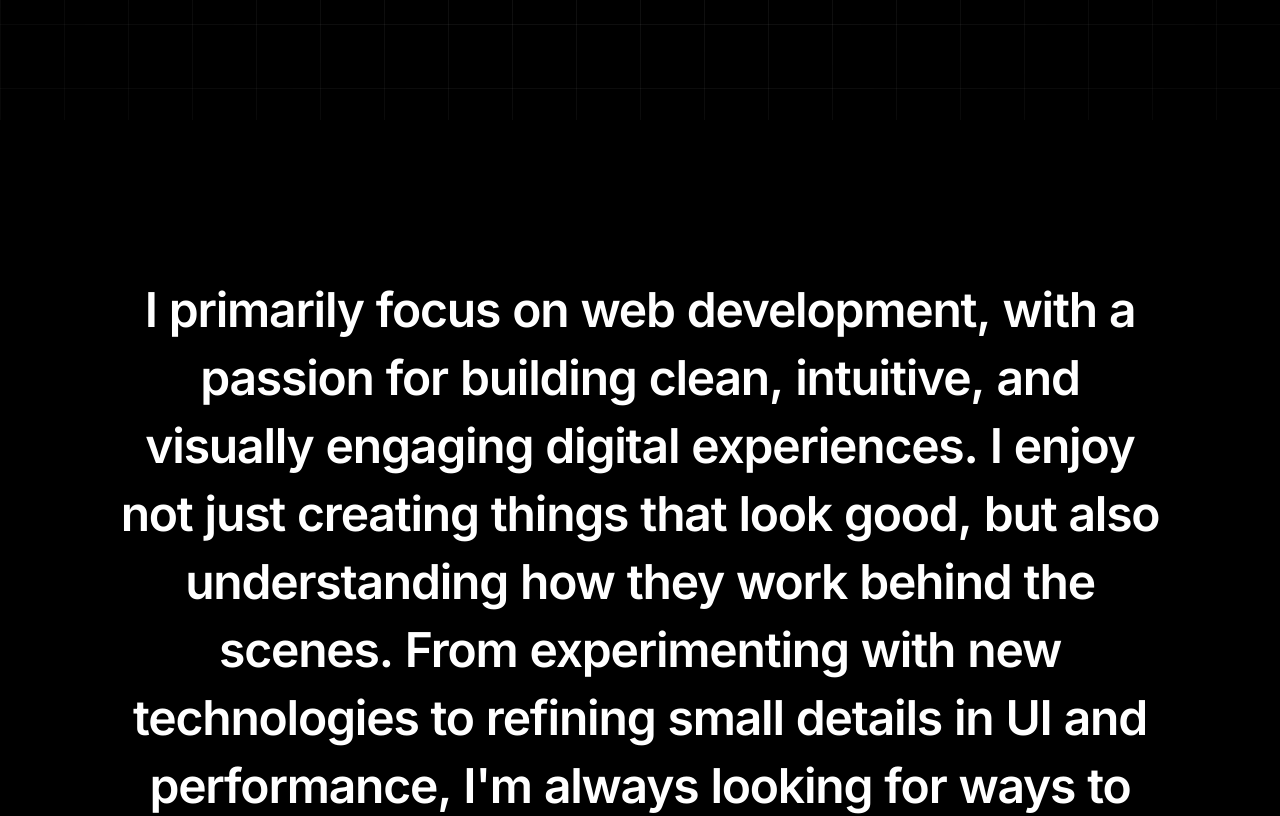
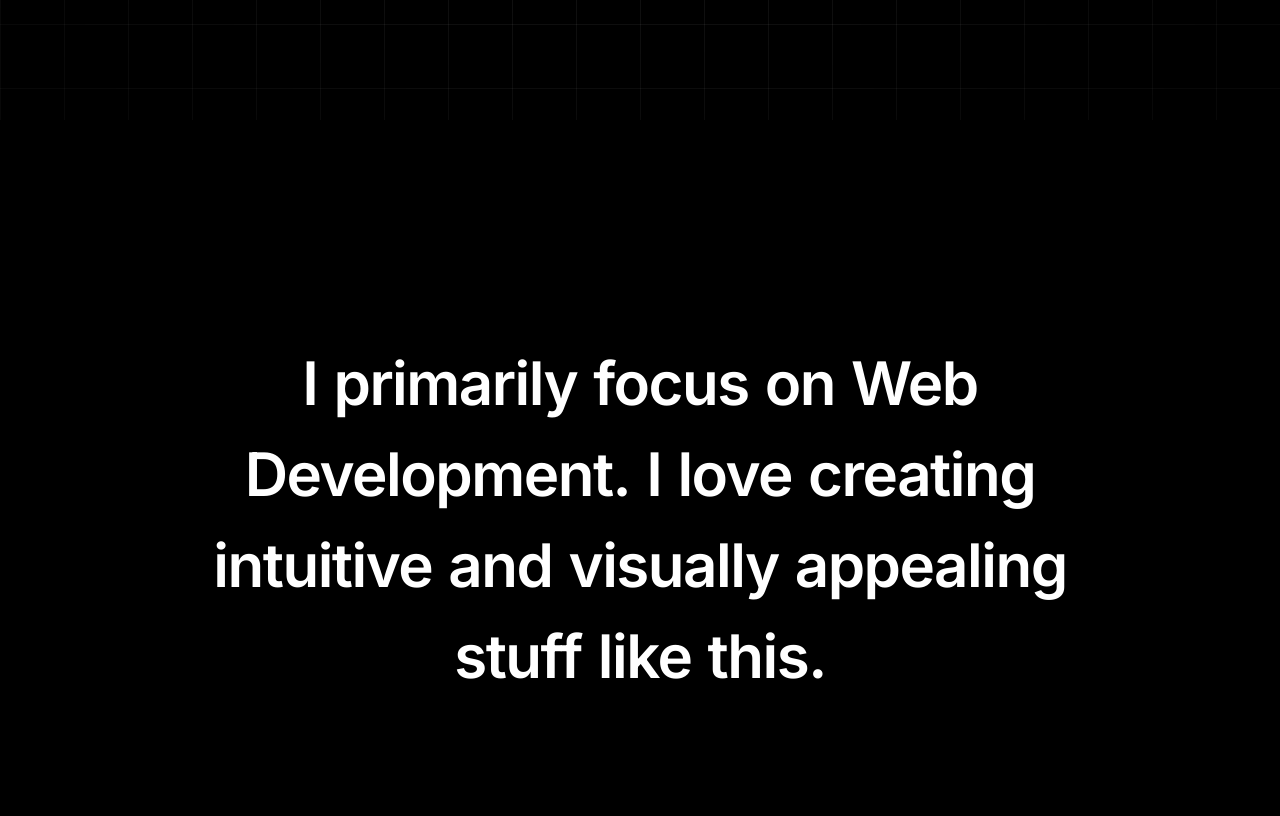
Before and after one commit to Zaenidanz/zainiddinzidan-portfolio, a Next.js app: page / in a window 1280 px wide. Shown: the part 680-1496 px from the top of the page. Built offline with nearby package versions, Linux system fonts and the light colour scheme.

Commit message:
back to previous

```diff
--- a/src/components/ScrollStory.tsx
+++ b/src/components/ScrollStory.tsx
@@ -11,13 +11,13 @@ export default function ScrollStory() {
   });
 
   const text =
-    "I primarily focus on web development, with a passion for building clean, intuitive, and visually engaging digital experiences. I enjoy not just creating things that look good, but also understanding how they work behind the scenes. From experimenting with new technologies to refining small details in UI and performance, I'm always looking for ways to improve and learn. For me, development isn't just about writing code, it's about solving problems, exploring ideas, and turning them into something real.";
+    "I primarily focus on Web Development. I love creating intuitive and visually appealing stuff like this.";
   const words = text.split(" ");
 
   return (
-    <section ref={container} className="relative py-40 h-[200vh] min-h-screen flex items-start justify-center bg-black" id="about">
-      <div className="max-w-[1100px] px-6 mx-auto text-center sticky top-[20vh] md:top-[25vh]">
-        <p className="text-2xl md:text-4xl lg:text-5xl font-semibold leading-tight tracking-tight flex flex-wrap justify-center gap-x-2 gap-y-1 md:gap-x-3 md:gap-y-2">
+    <section ref={container} className="relative py-40 min-h-screen flex items-center justify-center bg-black" id="about">
+      <div className="max-w-[1000px] px-6 mx-auto text-center sticky top-1/3">
+        <p className="text-3xl md:text-5xl lg:text-6xl font-semibold leading-tight tracking-tight flex flex-wrap justify-center gap-x-3 gap-y-2 md:gap-x-4 md:gap-y-4">
           {words.map((word, i) => {
             const start = i / words.length;
             const end = start + 1 / words.length;
```
